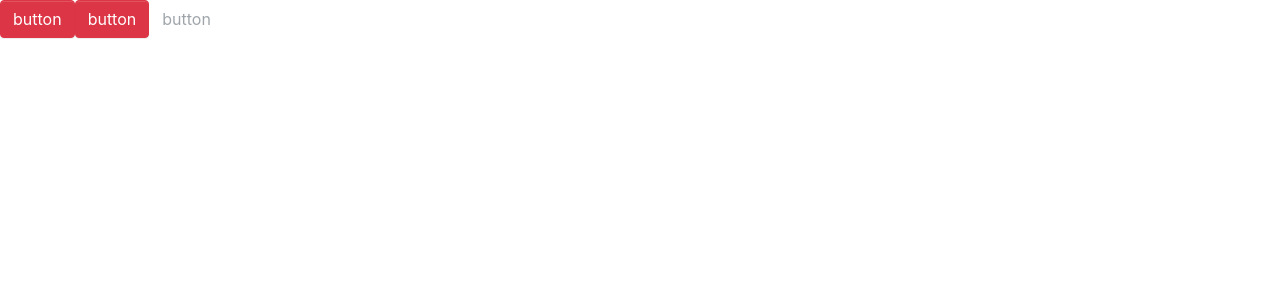
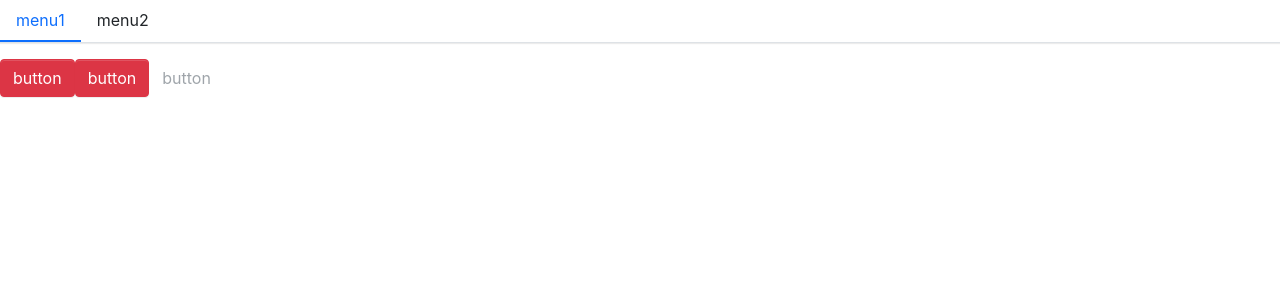
Before and after one commit to TothingWay/better-scroll-react, a React app: page / in a window 1280 px wide. Shown: the top 300 px of the page. Built offline with nearby package versions, Linux system fonts and the light colour scheme.

Commit message:
feat: add Menu Component

```diff
--- a/src/App.tsx
+++ b/src/App.tsx
@@ -1,9 +1,19 @@
 import React from 'react'
 import Button from '@/components/Button'
+import Menu from '@/components/Menu'
+import MenuItem from '@/components/Menu/menuItem'
+import SubMenu from '@/components/Menu/subMenu'
 
 function App() {
   return (
     <div className="App">
+      <Menu>
+        <MenuItem>menu1</MenuItem>
+        <SubMenu title="menu2">
+          <MenuItem>menu3</MenuItem>
+        </SubMenu>
+      </Menu>
+
       <Button type="danger" htmlType="reset">
         button
       </Button>
--- a/src/components/Button/index.tsx
+++ b/src/components/Button/index.tsx
@@ -4,6 +4,7 @@ import React, {
   ButtonHTMLAttributes,
   AnchorHTMLAttributes,
   MouseEventHandler,
+  memo,
 } from 'react'
 import classnames from 'classnames'
 
@@ -77,4 +78,4 @@ Button.defaultProps = {
   htmlType: 'button' as ButtonHTMLType,
 }
 
-export default Button
+export default memo(Button)
--- /dev/null
+++ b/src/components/Menu/_style.scss
@@ -0,0 +1,96 @@
+.menu {
+  display: flex;
+  flex-wrap: wrap;
+  padding-left: 0;
+  list-style: none;
+  border-bottom: $menu-border-width solid $menu-border-color;
+  box-shadow: $menu-box-shadow;
+  >.menu-item {
+    padding: $menu-item-padding-y $menu-item-padding-x;
+    cursor: pointer;
+    transition: $menu-transition;
+    &:hover, &:focus {
+      text-decoration: none;
+    }
+    &.is-disabled {
+      color: $menu-item-disabled-color;
+      pointer-events: none;
+      cursor: default;
+    }
+    &.is-active, &:hover {
+      color: $menu-item-active-color;
+      border-bottom: $menu-item-active-border-width solid $menu-item-active-color;
+    }
+  }
+  .submenu-item {
+    position: relative;
+    .submenu-title {
+      display: flex;
+      align-items: center;
+    }
+    .arrow-icon {
+      transition: transform .25s ease-in-out;
+      margin-left: 3px;
+    }
+    &:hover {
+      .arrow-icon {
+        transform: rotate(180deg);
+      }
+    }
+  }
+  .is-vertical {
+    .arrow-icon {
+      transform: rotate(0deg) !important;
+    }
+  }
+  .is-vertical.is-opened {
+    .arrow-icon {
+      transform: rotate(180deg) !important;
+    }
+  }
+  .submenu {
+    display: none;
+    list-style:none;
+    padding-left: 0;
+    white-space: nowrap;
+    transition: $menu-transition;
+    .menu-item {
+      padding: $menu-item-padding-y $menu-item-padding-x;
+      cursor: pointer;
+      transition: $menu-transition;
+      color: $body-color;
+      &.is-active, &:hover {
+        color: $menu-item-active-color !important;
+      }
+    }
+  }
+  .submenu.menu-opened {
+    display: block;
+  }
+}
+.menu-horizontal {
+  >.menu-item {
+    border-bottom: $menu-item-active-border-width solid transparent;
+  }
+  .submenu {
+    position: absolute;
+    background: $white;
+    z-index: 100;
+    top: calc(100% + 8px);
+    left: 0;
+    border: $menu-border-width solid $menu-border-color;
+    box-shadow: $submenu-box-shadow;
+  }
+}
+.menu-vertical {
+  flex-direction: column;
+  border-bottom: 0px;
+  border-right: $menu-border-width solid $menu-border-color;
+  >.menu-item {
+    border-left: $menu-item-active-border-width solid transparent;
+    &.is-active, &:hover {
+      border-bottom: 0px;
+      border-left: $menu-item-active-border-width solid $menu-item-active-color;
+    }
+  }
+}
--- /dev/null
+++ b/src/components/Menu/index.tsx
@@ -0,0 +1,111 @@
+import React, {
+  FC,
+  useState,
+  createContext,
+  CSSProperties,
+  memo,
+  ReactNode,
+} from 'react'
+import classNames from 'classnames'
+import MenuItem, { MenuItemProps } from './menuItem'
+import SubMenu, { SubMenuProps } from './subMenu'
+
+type MenuMode = 'horizontal' | 'vertical'
+
+type SelectCallback = (selectedIndex: string) => void
+
+export interface MenuProps {
+  /* 默认 active 的菜单项的索引值 */
+  defaultIndex?: string
+  className?: string
+  /* 菜单类型 横向或者纵向 */
+  mode?: MenuMode
+  style?: CSSProperties
+  /* 点击菜单项触发的回掉函数 */
+  onSelect?: SelectCallback
+  /* 设置子菜单的默认打开 只在纵向模式下生效 */
+  defaultOpenSubMenus?: string[]
+  children: ReactNode
+}
+
+interface MenuContextType {
+  index: string
+  onSelect?: SelectCallback
+  mode?: MenuMode
+  defaultOpenSubMenus?: string[]
+}
+
+export type MenuComponent = {
+  Item: FC<MenuItemProps>
+  SubMenu: FC<SubMenuProps>
+}
+
+export const MenuContext = createContext<MenuContextType>({ index: '0' })
+
+export const Menu: FC<MenuProps> & MenuComponent = ({
+  className,
+  mode,
+  style,
+  children,
+  defaultIndex,
+  onSelect,
+  defaultOpenSubMenus,
+}) => {
+  const [currentActive, setActive] = useState(defaultIndex)
+
+  const classes = classNames('menu', className, {
+    'menu-vertical': mode === 'vertical',
+    'menu-horizontal': mode !== 'vertical',
+  })
+
+  const handleClick = (index: string) => {
+    setActive(index)
+    if (onSelect) {
+      onSelect(index)
+    }
+  }
+
+  const passedContext: MenuContextType = {
+    index: currentActive ? currentActive : '0',
+    onSelect: handleClick,
+    mode,
+    defaultOpenSubMenus,
+  }
+
+  const renderChildren = () => {
+    return React.Children.map(children, (child, index) => {
+      const childElement = child as React.FunctionComponentElement<
+        MenuItemProps
+      >
+      const { displayName } = childElement.type
+      if (displayName === 'MenuItem' || displayName === 'SubMenu') {
+        return React.cloneElement(childElement, {
+          index: index.toString(),
+        })
+      } else {
+        console.error(
+          'Warning: Menu has a child which is not a MenuItem component',
+        )
+      }
+    })
+  }
+
+  return (
+    <ul className={classes} style={style} data-testid="test-menu">
+      <MenuContext.Provider value={passedContext}>
+        {renderChildren()}
+      </MenuContext.Provider>
+    </ul>
+  )
+}
+
+Menu.defaultProps = {
+  defaultIndex: '0',
+  mode: 'horizontal',
+  defaultOpenSubMenus: [],
+}
+
+Menu.Item = MenuItem
+Menu.SubMenu = SubMenu
+
+export default memo(Menu)
--- /dev/null
+++ b/src/components/Menu/menuItem.tsx
@@ -0,0 +1,37 @@
+import React, { useContext } from 'react'
+import classNames from 'classnames'
+import { MenuContext } from './index'
+
+export interface MenuItemProps {
+  index?: string
+  disabled?: boolean
+  className?: string
+  style?: React.CSSProperties
+}
+
+const MenuItem: React.FC<MenuItemProps> = ({
+  index,
+  disabled,
+  className,
+  style,
+  children,
+}) => {
+  const context = useContext(MenuContext)
+  const classes = classNames('menu-item', className, {
+    'is-disabled': disabled,
+    'is-active': context.index === index,
+  })
+  const handleClick = () => {
+    if (context.onSelect && !disabled && typeof index === 'string') {
+      context.onSelect(index)
+    }
+  }
+  return (
+    <li className={classes} style={style} onClick={handleClick}>
+      {children}
+    </li>
+  )
+}
+
+MenuItem.displayName = 'MenuItem'
+export default MenuItem
--- /dev/null
+++ b/src/components/Menu/subMenu.tsx
@@ -0,0 +1,87 @@
+import React, { useContext, useState, FunctionComponentElement } from 'react'
+import classNames from 'classnames'
+import { MenuContext } from './index'
+import { MenuItemProps } from './menuItem'
+export interface SubMenuProps {
+  index?: string
+  title: string
+  className?: string
+}
+
+const SubMenu: React.FC<SubMenuProps> = ({
+  index,
+  title,
+  children,
+  className,
+}) => {
+  const context = useContext(MenuContext)
+  const openedSubMenus = context.defaultOpenSubMenus as Array<string>
+  const isOpend =
+    index && context.mode === 'vertical'
+      ? openedSubMenus.includes(index)
+      : false
+  const [menuOpen, setOpen] = useState(isOpend)
+  const classes = classNames('menu-item submenu-item', className, {
+    'is-active': context.index === index,
+    'is-opened': menuOpen,
+    'is-vertical': context.mode === 'vertical',
+  })
+  const handleClick = (e: React.MouseEvent) => {
+    e.preventDefault()
+    setOpen(!menuOpen)
+  }
+  let timer: any
+  const handleMouse = (e: React.MouseEvent, toggle: boolean) => {
+    clearTimeout(timer)
+    e.preventDefault()
+    timer = setTimeout(() => {
+      setOpen(toggle)
+    }, 300)
+  }
+  const clickEvents =
+    context.mode === 'vertical'
+      ? {
+          onClick: handleClick,
+        }
+      : {}
+  const hoverEvents =
+    context.mode !== 'vertical'
+      ? {
+          onMouseEnter: (e: React.MouseEvent) => {
+            handleMouse(e, true)
+          },
+          onMouseLeave: (e: React.MouseEvent) => {
+            handleMouse(e, false)
+          },
+        }
+      : {}
+  const renderChildren = () => {
+    const subMenuClasses = classNames('submenu', {
+      'menu-opened': menuOpen,
+    })
+    const childrenComponent = React.Children.map(children, (child, i) => {
+      const childElement = child as FunctionComponentElement<MenuItemProps>
+      if (childElement.type.displayName === 'MenuItem') {
+        return React.cloneElement(childElement, {
+          index: `${index}-${i}`,
+        })
+      } else {
+        console.error(
+          'Warning: SubMenu has a child which is not a MenuItem component',
+        )
+      }
+    })
+    return <ul className={subMenuClasses}>{childrenComponent}</ul>
+  }
+  return (
+    <li key={index} className={classes} {...hoverEvents}>
+      <div className="submenu-title" {...clickEvents}>
+        {title}
+      </div>
+      {renderChildren()}
+    </li>
+  )
+}
+
+SubMenu.displayName = 'SubMenu'
+export default SubMenu
--- a/src/styles/index.scss
+++ b/src/styles/index.scss
@@ -14,7 +14,7 @@
 @import "../components/Button/style";
 
 // menu
-// @import "../components/Menu/style";
+@import "../components/Menu/style";
 
 // icon
 // @import "../components/Icon/style";
```
Also changed, not shown: 1 other file (tests, documents, lock files or other folders).
